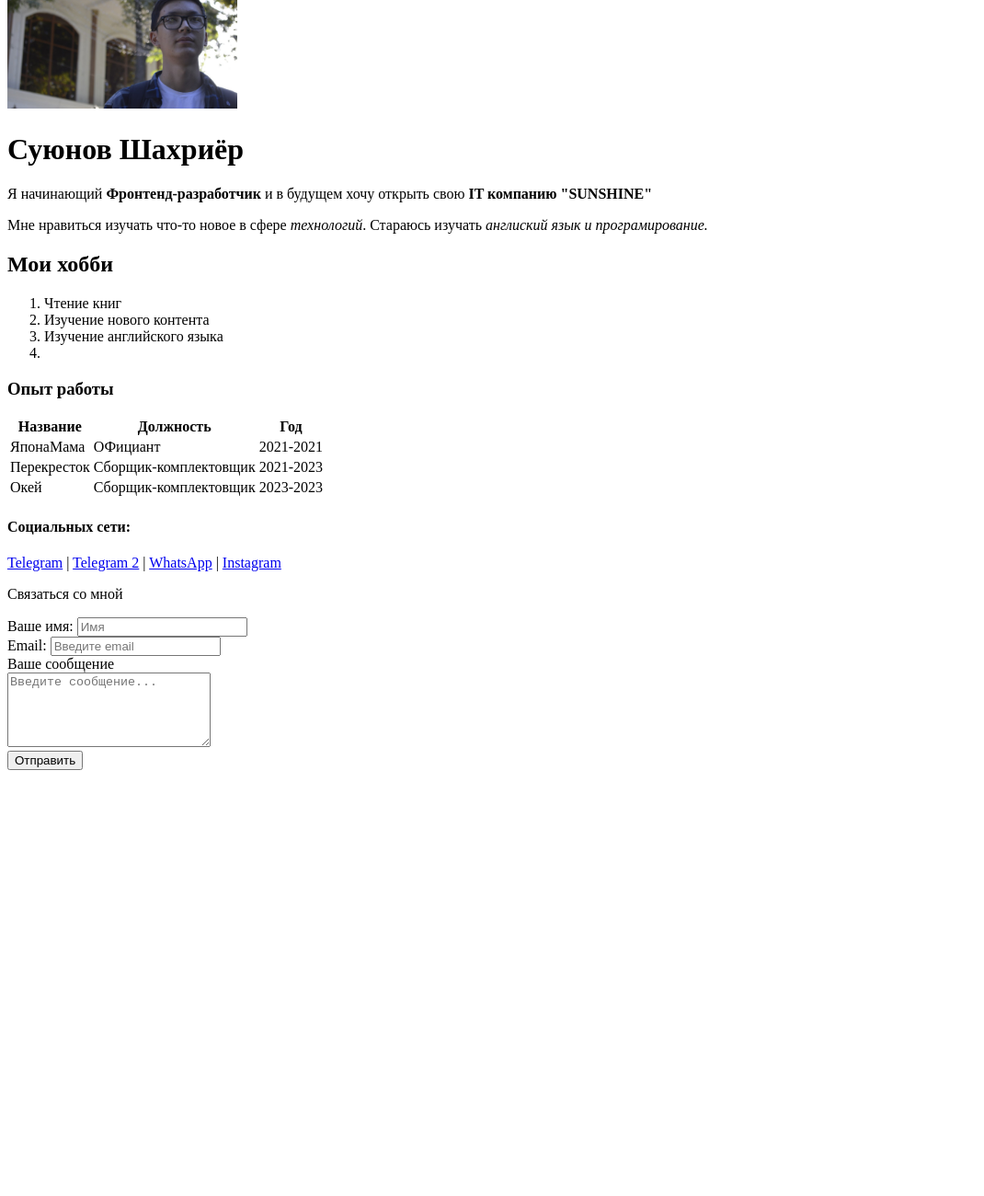
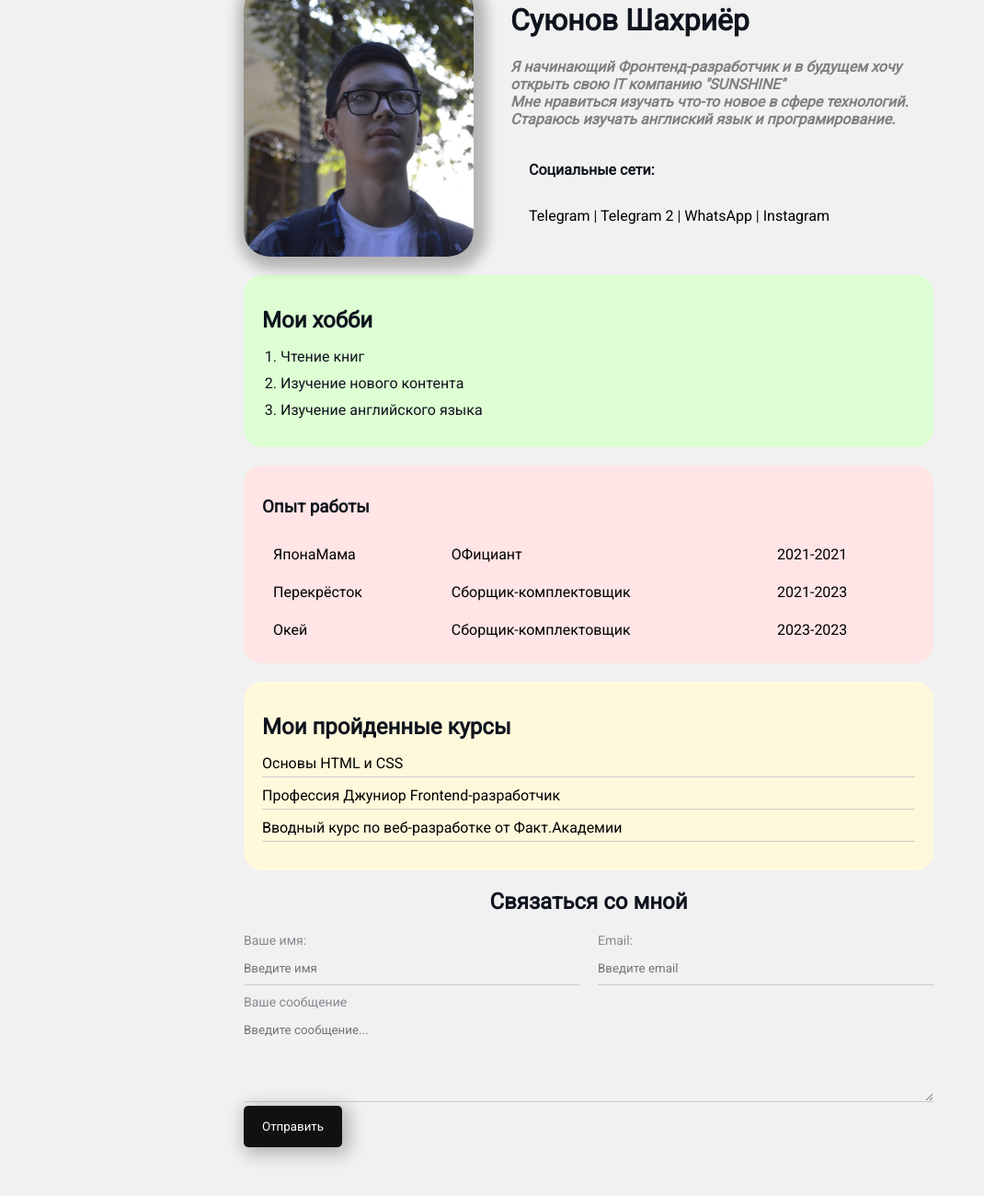
Before and after one commit to MrSsunshine/resume, a plain HTML site: page index.html in a window 1280 px wide. Shown: the part 56-1356 px from the top of the page at 92% size, without its empty margins (0-1070 px from the left). Before the commit the page ends 901 px from the top, so only its background shows below. Drawn offline with Linux system fonts and the light colour scheme.

Commit message:
Add styles

```diff
--- a/index.html
+++ b/index.html
@@ -4,34 +4,61 @@
   <meta charset="UTF-8">
   <meta http-equiv="X-UA-Compatible" content="IE=edge">
   <meta name="viewport" content="width=device-width, initial-scale=1.0">
-  <title>Суюнов Шахриёр</title>
+<meta name="keywords" content="shahriyor, cv, resume">
+<meta name="description" content="Это сайт - резюме Суюнова Шахриёра">
+  <link rel="stylesheet" href="styles.css">
+  <title>Shahriyor Resume</title>
 </head>
 <body>
 
-  <img src="I.jpg" alt="Суюнов Шахриёр" width="250">
+  <div class="container">
 
-  <h1>Суюнов Шахриёр</h1>
+    <div class="info">
+     <img src="avatar.jpg" alt="Суюнов Шахриёр" class="avatar" >
 
-  <p> Я начинающий <strong>Фронтенд-разработчик</strong> и в будущем хочу открыть свою <strong>IT компанию "SUNSHINE"</strong></p>
+  <div class="info-text">
+     <h1>Суюнов Шахриёр</h1>
 
-  <p>Мне нравиться изучать что-то новое в сфере <em>технологий</em>. Стараюсь изучать <em>англиский язык и програмирование.</em></p>
+     <p> Я начинающий <strong>Фронтенд-разработчик</strong> и в будущем хочу открыть свою <strong>IT компанию "SUNSHINE"</strong></p>
 
-  <h2>Мои хобби</h2>
-  <ol>
+     <p>Мне нравиться изучать что-то новое в сфере <em>технологий</em>. Стараюсь изучать <em>англиский язык и програмирование.</em></p>
+
+    <div class="card">
+      <h4><strong>Социальные сети:</strong></h4>
+
+    <a href="https://t.me/mr_ssunshine"
+    target="_blanks">Telegram</a>
+|
+  <a href="https://t.me/mr_mmoon" target="_blanks">Telegram 2</a>
+|
+  <a href="https://api.whatsapp.com/send?phone=79663476145" target="_blanks" >WhatsApp</a>
+|
+  <a href="https://instagram.com/mr._sunshine?igshid=ZGUzMzM3NWJiOQ==" target="_blanks">Instagram</a></div>
+ </div>
+</div>
+
+   <div class="card bg-green">
+    <h2>Мои хобби</h2>
+
+  <ol class="list">
     <li>Чтение книг</li>
     <li>Изучение нового контента</li>
     <li>Изучение английского языка</li>
-    <li></li>
   </ol>
 
+</div>
+
+<div class="card bg-red">
   <h3>Опыт работы</h3>
-  <table>
-    <thead>
+
+  <table class="table">
+    <!--<thead>
       <tr>
       <th>Название</th>
       <th>Должность</th>
       <th>Год</th>
-    </tr> </thead>
+    </tr>
+  </thead>-->
       <thbody>
       <tr>
         <td>ЯпонаМама</td>
@@ -39,7 +66,7 @@
         <td>2021-2021</td>
       </tr>
       <tr>
-        <td>Перекресток</td>
+        <td>Перекрёсток</td>
         <td>Сборщик-комплектовщик</td>
         <td>2021-2023</td>
       </tr>
@@ -50,40 +77,59 @@
       </tr>
     </thbody>
     </table>
+</div>
 
-  <h4><strong>Социальных сети:</strong></h4>
+<div class="card bg-yellow">
+    <h2> Мои пройденные курсы</h2>
 
-  <a href="https://t.me/mr_ssunshine"
-  target="_blanks">Telegram</a>
-|
-  <a href="https://t.me/mr_mmoon" target="_blanks">Telegram 2</a>
-|
-  <a href="https://api.whatsapp.com/send?phone=79663476145" target="_blanks">WhatsApp</a>
-|
-  <a href="https://instagram.com/mr._sunshine?igshid=ZGUzMzM3NWJiOQ==" target="_blanks">Instagram</a>
+    <ul class="link-list">
+       <li>
+         <a href="https://stepik.org/course/52164/syllabus"
+          target="_blanks">Основы HTML и CSS</a>
+        </li>
 
- <p>Связаться со мной</p>
- <form>
-  <div>
-    <label for="text">Ваше имя:</label>
-    <input type="text" id="text" placeholder="Имя">
+       <li>
+        <a href="https://lk.result.school/teach/control/stream/view/id/695281059"
+    target="_blanks">Профессия Джуниор Frontend-разработчик</a>
+      </li>
+      <li>
+        <a href="https://stepik.org/course/121208/syllabus " target="_blanks">Вводный курс по веб-разработке от Факт.Академии</a
+       ></li>
+  </ul>
+</div>
+
+
+ <form action="/" class="form">
+  <h2>Связаться со мной</h2>
+
+  <div class="form-row">
+  <div class="form-group">
+    <label for="name">Ваше имя:</label>
+    <input type="text" id="name"
+    placeholder="Введите имя">
   </div>
-  <div>
+
+  <div class="form-group">
     <label for="email">Email:</label>
-  <input type="email" id="email" placeholder="Введите email">
+    <input type="email" id="email"
+    placeholder="Введите email">
   </div>
-  <div>
+</div>
+  <div class="form-group">
     <label for="message">Ваше сообщение</label>
-    <br>
-    <textarea id="message" cols="25" rows="5"
+    <textarea id="message" cols="20" rows="5"
     placeholder="Введите сообщение..."></textarea>
   </div>
-  <button>Отправить</button>
 
+  <button class="btn">Отправить</button>
+ </form>
 
+ <br>
+ <br>
+ <br>
+ <br>
+ <br>
 
-
-
- </form>
-</body>
+  </div>
+ </body>
 </html>
--- /dev/null
+++ b/styles.css
@@ -0,0 +1,195 @@
+@import url('https://fonts.googleapis.com/css2?family=Roboto&display=swap');
+
+body{
+  font-family: 'Roboto', sans-serif;
+  font-size: 16px;
+  font-weight: normal;
+  background: #f1f1f1;
+  color:#0f141e ;
+}
+
+.container {
+ max-width: 750px;
+ margin: auto;
+padding-top: 30px;
+}
+
+.avatar {
+  width: 250px;
+  border-radius: 28px;
+  box-shadow: 4px 4px 14px 10px rgba(0, 0, 0, 0.25);
+}
+
+.info {
+  margin-bottom: 20px;
+  display: flex;
+}
+
+.info-text {
+  margin-left: 40px;
+}
+.info-text p {
+  font-style: italic;
+  font-weight: bold;
+  color: grey;
+  margin: 0;
+}
+
+.info-text h4 {
+ padding-bottom: 10px;
+}
+
+@media (max-width:650px) {
+  .info {
+    display: block;
+    text-align: center;
+  }
+}
+
+
+.card {
+  border-radius: 20px;
+  padding: 15px 20px;
+  margin-bottom: 20px;
+}
+
+.card h2 {
+margin-bottom: 10px;
+}
+
+.bg-yellow {
+  background: #fff9dc;
+}
+
+.bg-red {
+  background: #ffe5e5;
+}
+
+.bg-green {
+  background: #ddffd3;
+}
+
+a {
+  color: #000;
+  text-decoration: none;
+}
+
+a:hover {
+  text-decoration: underline;
+}
+
+a:active {
+  color: blue;
+}
+
+a:visited {
+ color: grey;
+}
+
+.btn {
+  background: #111;
+  padding: 15px 20px;
+  color: #fff;
+  border: none;
+  cursor: pointer;
+  border-radius: 5px;
+  font-family: inherit;
+  box-shadow: 4px 4px 18px 4px rgba(0, 0, 0, 0.25);
+}
+
+.btn:hover {
+  opacity: 0.8;
+}
+
+.list {
+  padding:0 20px;
+  }
+
+  .list li {
+    margin-bottom: 10px;
+  }
+
+  .link-list {
+    list-style: none;
+    padding: 0;
+  }
+
+  .link-list li {
+    margin-bottom: 10px;
+    border-bottom: 1px solid #ccc;
+    padding-bottom: 5px;
+
+  }
+  .table {
+
+    width: 100%;
+  }
+
+  .table td{
+    padding: 10px;
+  }
+
+  .table td:nth-child(1) {
+    color: #000;
+  }
+
+
+  .table td:nth-child(2){
+    color: #000000;
+  }
+
+  .table td:nth-child(3) {
+    color: #000;
+  }
+
+  .form h2 {
+    text-align: center;
+  }
+
+
+  .form-row {
+    margin-bottom: 10px;
+    display: flex;
+  }
+
+  .form-row .form-group {
+   margin-right: 20px;
+   width: 50%;
+   /*display: inline-block; */
+   /*width: calc(50% - 20px);*/
+  }
+
+  .form-row .form-group:last-child {
+    margin-right: 0;
+  }
+
+  @media (max-width: 650px) {
+    .form-row {
+      display: block;
+    }
+
+  .form-row .form-group {
+    width: 100%;
+    margin-right: 0;
+    margin-bottom: 10px;
+    }
+  }
+
+  .form-group label{
+    display: block;
+    font-size: 14px;
+    color: #86898f;
+  }
+
+  .form-group input,
+  .form-group textarea {
+    width: 100%;
+    box-sizing: border-box;
+    border: none;
+    background: transparent;
+    border-bottom: 1px solid #ccc;
+    color: #000;
+    padding: 15px 0 10px;
+    outline: none;
+    font-family: inherit;
+  }
```
Also changed, not shown: avatar.jpg (added).
